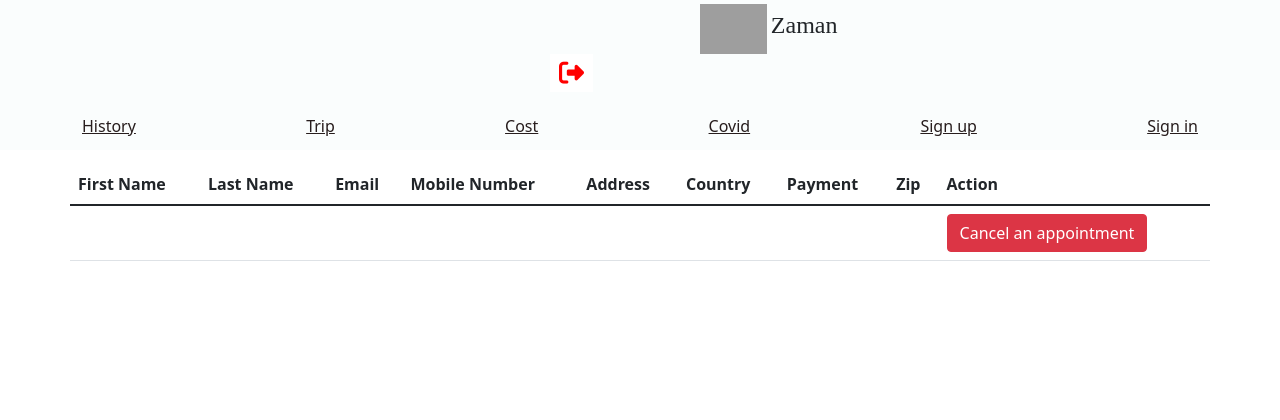
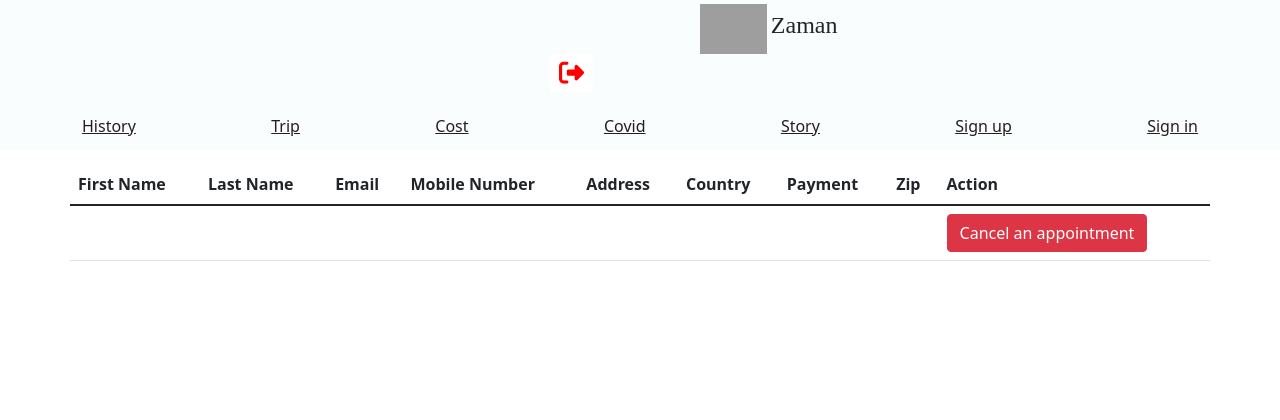
Before and after one commit to Nurzhan1998/Coursework, a PHP site: page /new.php in a window 1280 px wide. Shown: the top 420 px of the page. Run offline with PHP 8.4, Linux system fonts and the light colour scheme; tables that the repository leaves empty or names only in its code hold one stand-in row (values such as "Sample post"); data that the repository does not hold is empty; some libraries are stand-ins or nearby versions; grey boxes are pictures that could not be loaded.

Commit message:
Slight changes

```diff
--- a/new.php
+++ b/new.php
@@ -35,6 +35,7 @@
             <a class="py-2 d-none d-md-inline-block" href="Trip.php">Trip</a>
             <a class="py-2 d-none d-md-inline-block" href="Cost.php">Cost</a>
             <a class="py-2 d-none d-md-inline-block" href="Covid.php">Covid</a>
+            <a class="py-2 d-none d-md-inline-block" href="upload_story.php">Story</a>
             <a class="py-2 d-none d-md-inline-block" href="Register.php">Sign up</a>
             <a class="py-2 d-none d-md-inline-block" href="Login.php">Sign in</a>
         </nav>
```
